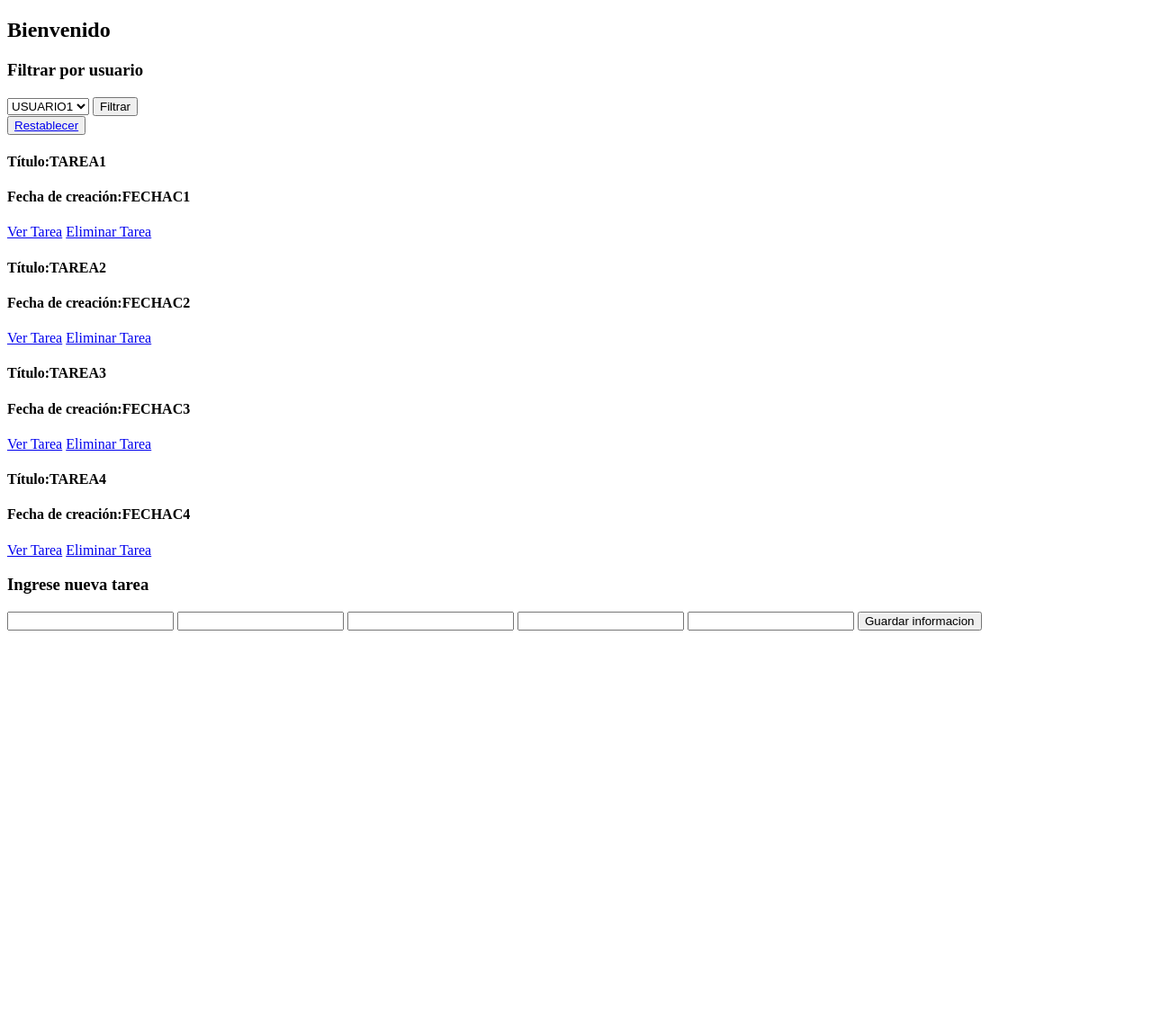
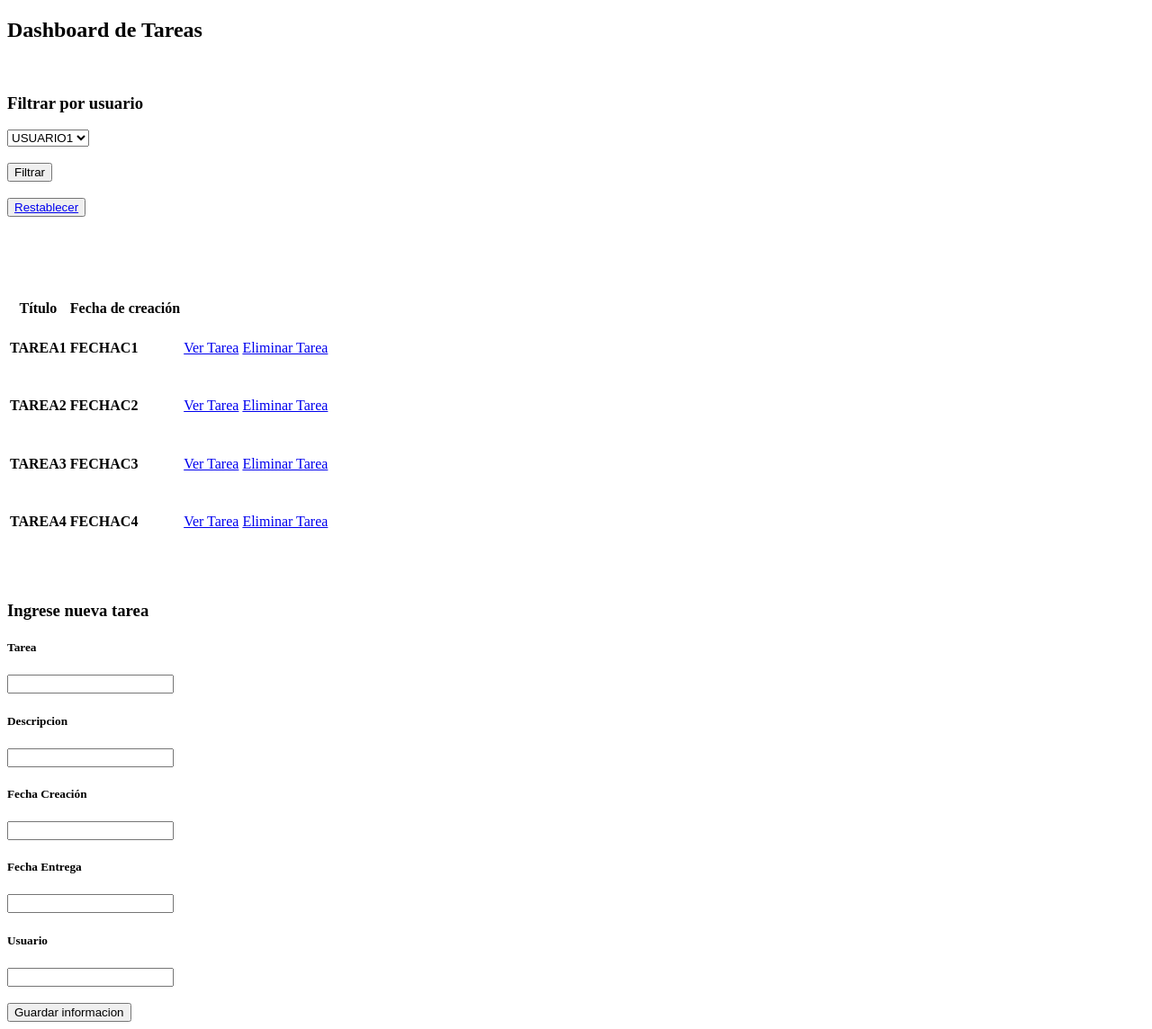
Before and after one commit to PedroAlegria92/ParcialPedroAlegria, a Django app: page /gestion_tareas/Dashboard in a window 1280 px wide. Shown: the whole page at 90% size. Before the commit the page ends 701 px from the top, so only its background shows below. Run offline with Django 3.2, Linux system fonts and the light colour scheme; data comes from the database, SQL or seed files in the repository; both versions use the stored data as it was after the commit.

Commit message:
Entrega de Parcial

```diff
--- a/Parcial/gestion_tareas/templates/gestion_tareas/Dashboard.html
+++ b/Parcial/gestion_tareas/templates/gestion_tareas/Dashboard.html
@@ -7,8 +7,8 @@
     </head>
     <body>
 
-        <h2>Bienvenido</h2>
-
+        <h2>Dashboard de Tareas</h2>
+        <br>
         <h3>Filtrar por usuario</h3>
         <form method="POST" url="{% url 'gestion_tareas:Dashboard' %}">
         {% csrf_token %}
@@ -17,27 +17,55 @@
                 <option value={{Tareas.Usuario_designado}}>{{Tareas.Usuario_designado}}</option>
                 {% endfor %}
             </select>
+            <br>
+            <br>
             <button type="submit" name="Filtrar">Filtrar</button>
+            <br>
+            <br>
         </form>
+
         <button><a href="{% url 'gestion_tareas:Dashboard' %}">Restablecer</a></button>
+        <br>
+        <br>
+        <br>
+        <br>
+        <br>
+        <br>
+        <table class="table">
+            <thead class="thead-dark">
+                <th>Título</th>
+                <th>Fecha de creación</th>
+            </thead>
+            <tbody>
+                {% for Tareas in TareaMODELO %}
+                <tr>
+                    <td><h4>{{Tareas.Titulo}}</h4></td>
+                    <td><h4>{{Tareas.Fecha_de_creacion}}</h4></td>
+                    <td><a class="btn btn-success" href="{% url 'gestion_tareas:Detalletareas' Tareas.id %}">Ver Tarea</a></td>
+                    <td><a class="btn btn-danger" href="{% url 'gestion_tareas:eliminarTarea' Tareas.id %}">Eliminar Tarea</a></td>
+                </tr>
+                {% endfor %}
+            </tbody>
+        </table>
 
-        {% for Tareas in TareaMODELO %}
-        <h4>Título:{{Tareas.Titulo}}</h4>
-        <h4>Fecha de creación:{{Tareas.Fecha_de_creacion}}</h4>
-        <a class="btn btn-success" href="{% url 'gestion_tareas:Detalletareas' Tareas.id %}">Ver Tarea</a>
-        <a class="btn btn-danger" href="{% url 'gestion_tareas:eliminarTarea' Tareas.id %}">Eliminar Tarea</a>
         <br>
-        {% endfor %}
-
+        <br>
         <h3>Ingrese nueva tarea</h3>
         <form method="POST" action="{% url 'gestion_tareas:Dashboard' %}">
         {% csrf_token %}
 
+            <h5>Tarea</h5>
             <input type="Text" name="TituloTarea">
+            <h5>Descripcion</h5>
             <input type="Text" name="DescripcionTarea">
+            <h5>Fecha Creación</h5>
             <input type="Text" name="FechaCTarea">
+            <h5>Fecha Entrega</h5>
             <input type="Text" name="FechaETarea">
+            <h5>Usuario</h5>
             <input type="Text" name="UsuarioTarea">
+            <br>
+            <br>
             <button type="Submit" name="Crear">Guardar informacion</button>
 
         </form>
--- a/Parcial/gestion_tareas/templates/gestion_tareas/DetalleTareas.html
+++ b/Parcial/gestion_tareas/templates/gestion_tareas/DetalleTareas.html
@@ -7,7 +7,7 @@
     </head>
     <body>
 
-        <h3>Ingrese nueva tarea</h3>
+        <h3>Información Total de la Tarea</h3>
 
         <h4>Título:{{ tarea_seleccionada.Titulo }}</h4>
         <h4>Descripción:{{ tarea_seleccionada.Descripcion }}</h4>
```
Also changed, not shown: Parcial/gestion_tareas/templates/gestion_tareas/Login.html (+5 -2 lines), Parcial/db.sqlite3.
